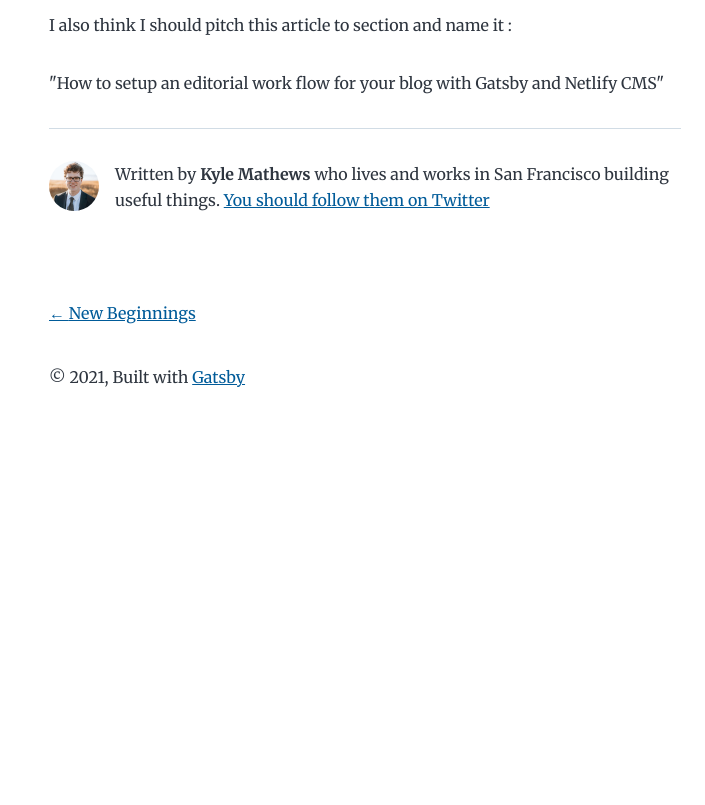
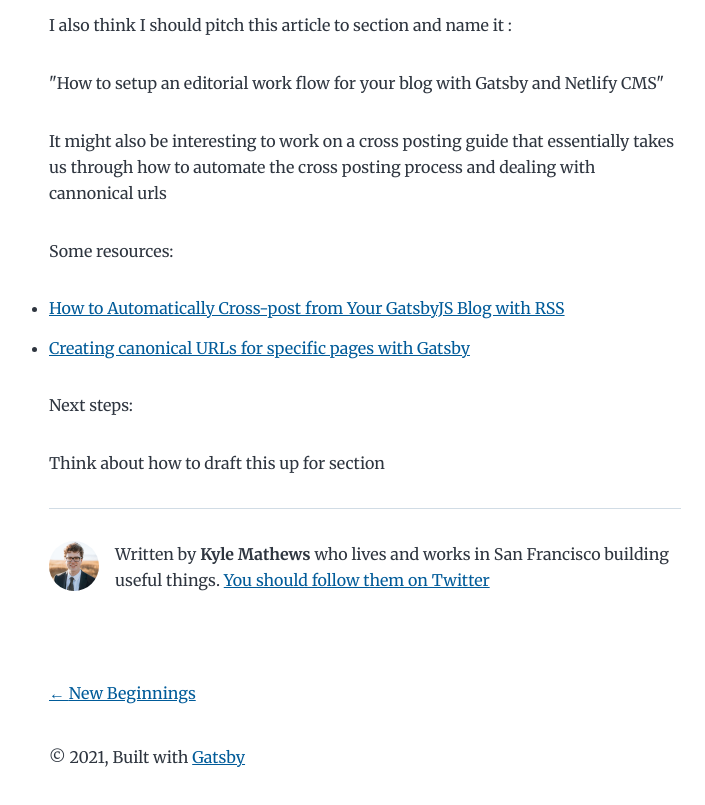
Before and after one commit to adrianmurage/adrianmurage-gatsby-blog, a Gatsby site: page /2021-11-21-switching-over-to-gatsby-and-netlify-cms-the-why-and-how-of-it-all/ in a window 1280 px wide. Shown: the part 3020-3825 px from the top of the page, without its empty margins (275-980 px from the left). Before the commit the page ends 3473 px from the top, so only its background shows below. Built offline with nearby package versions, Linux system fonts and the light colour scheme; Gatsby itself is replaced by a stand-in of ours; some packages are replaced by stand-ins of ours.

Commit message:
Update Blog “2021-11-21-switching-over-to-gatsby-and-netlify-cms-the-why-and-how-of-it-all”

```diff
--- a/content/blog/2021-11-21-switching-over-to-gatsby-and-netlify-cms-the-why-and-how-of-it-all.md
+++ b/content/blog/2021-11-21-switching-over-to-gatsby-and-netlify-cms-the-why-and-how-of-it-all.md
@@ -4,6 +4,8 @@ title: Switching Over to Gatsby and Netlify CMS. The Why and How of It All.
 date: 2021-11-21T09:49:41.566Z
 description: "Breakdown my exprience switching from Jekyll to Gatsby. "
 ---
+
+
 
 
 In this post, I'll be going over:
@@ -80,3 +82,14 @@ Netlify also offers you some pretty great features:
 I also think I should pitch this article to section and name it :
 
 "How to setup an editorial work flow for your blog with Gatsby and Netlify CMS"
+
+It might also be interesting to work on a cross posting guide that essentially takes us through how to automate the cross posting process and dealing with cannonical urls
+
+Some resources:
+
+* [How to Automatically Cross-post from Your GatsbyJS Blog with RSS](https://www.freecodecamp.org/news/how-to-automatically-cross-post-from-your-gatsbyjs-blog-with-rss/)
+* [Creating canonical URLs for specific pages with Gatsby](https://markshust.com/2019/04/27/creating-canonical-urls-specific-pages-gatsby/)
+
+Next steps:
+
+Think about how to draft this up for section
```
